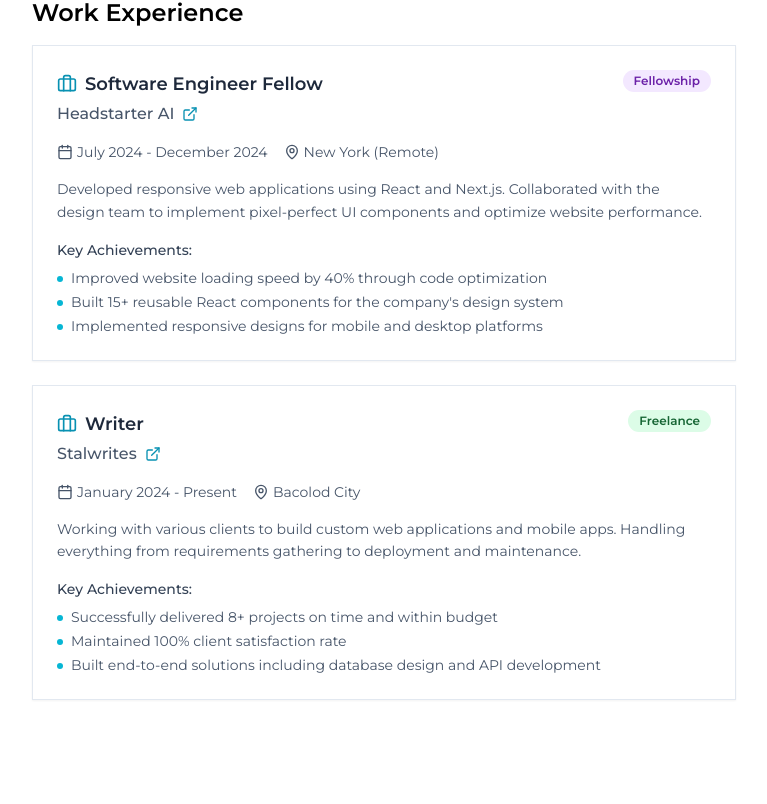
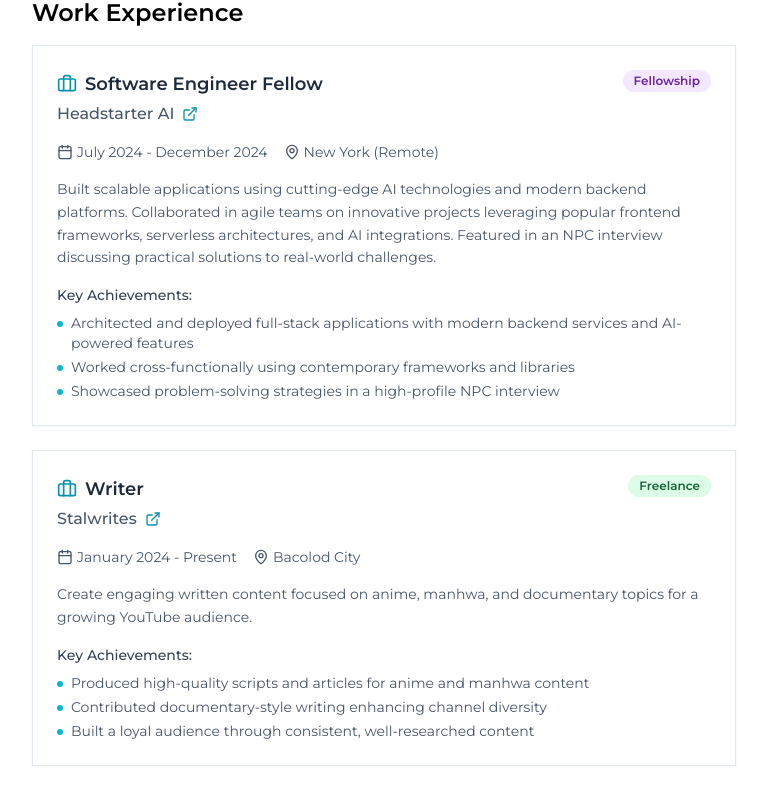
Before and after one commit to Polqt/portfolio, a Next.js app: page /about in a window 1280 px wide. Shown: the part 1490-2294 px from the top of the page, without its empty margins (256-1023 px from the left). Built offline with nearby package versions, Linux system fonts and the light colour scheme.

Commit message:
refactor: update Experience component with new descriptions and achievements; remove unused Timeline component

```diff
--- a/components/Experience.tsx
+++ b/components/Experience.tsx
@@ -11,11 +11,12 @@ const experienceData = [
     period: 'July 2024 - December 2024',
     type: 'Fellowship',
     description:
-      'Developed responsive web applications using React and Next.js. Collaborated with the design team to implement pixel-perfect UI components and optimize website performance.',
+      'Built scalable applications using cutting-edge AI technologies and modern backend platforms. Collaborated in agile teams on innovative projects leveraging popular frontend frameworks, serverless architectures, and AI integrations. Featured in an NPC interview discussing practical solutions to real-world challenges.',
+
     achievements: [
-      'Improved website loading speed by 40% through code optimization',
-      "Built 15+ reusable React components for the company's design system",
-      'Implemented responsive designs for mobile and desktop platforms',
+      'Architected and deployed full-stack applications with modern backend services and AI-powered features',
+      'Worked cross-functionally using contemporary frameworks and libraries',
+      'Showcased problem-solving strategies in a high-profile NPC interview',
     ],
     website: 'https://headstarter.co/',
   },
@@ -26,11 +27,11 @@ const experienceData = [
     period: 'January 2024 - Present',
     type: 'Freelance',
     description:
-      'Working with various clients to build custom web applications and mobile apps. Handling everything from requirements gathering to deployment and maintenance.',
+      'Create engaging written content focused on anime, manhwa, and documentary topics for a growing YouTube audience.',
     achievements: [
-      'Successfully delivered 8+ projects on time and within budget',
-      'Maintained 100% client satisfaction rate',
-      'Built end-to-end solutions including database design and API development',
+      'Produced high-quality scripts and articles for anime and manhwa content',
+      'Contributed documentary-style writing enhancing channel diversity',
+      'Built a loyal audience through consistent, well-researched content',
     ],
     website: 'https://stalwrites.com/',
   },
--- a/components/ui/timeline.tsx
+++ /dev/null
@@ -1,89 +0,0 @@
-"use client";
-import {
-  useScroll,
-  useTransform,
-  motion,
-} from "motion/react";
-import React, { useEffect, useRef, useState } from "react";
-
-interface TimelineEntry {
-  title: string;
-  content: React.ReactNode;
-}
-
-export const Timeline = ({ data }: { data: TimelineEntry[] }) => {
-  const ref = useRef<HTMLDivElement>(null);
-  const containerRef = useRef<HTMLDivElement>(null);
-  const [height, setHeight] = useState(0);
-
-  useEffect(() => {
-    if (ref.current) {
-      const rect = ref.current.getBoundingClientRect();
-      setHeight(rect.height);
-    }
-  }, [ref]);
-
-  const { scrollYProgress } = useScroll({
-    target: containerRef,
-    offset: ["start 10%", "end 50%"],
-  });
-
-  const heightTransform = useTransform(scrollYProgress, [0, 1], [0, height]);
-  const opacityTransform = useTransform(scrollYProgress, [0, 0.1], [0, 1]);
-
-  return (
-    <div
-      className="w-full bg-white dark:bg-neutral-950 font-sans md:px-10"
-      ref={containerRef}
-    >
-      <div className="max-w-7xl mx-auto py-20 px-4 md:px-8 lg:px-10">
-        <h2 className="text-lg md:text-4xl mb-4 text-black dark:text-white max-w-4xl">
-          Changelog from my journey
-        </h2>
-        <p className="text-neutral-700 dark:text-neutral-300 text-sm md:text-base max-w-sm">
-          I&apos;ve been working on Aceternity for the past 2 years. Here&apos;s
-          a timeline of my journey.
-        </p>
-      </div>
-
-      <div ref={ref} className="relative max-w-7xl mx-auto pb-20">
-        {data.map((item, index) => (
-          <div
-            key={index}
-            className="flex justify-start pt-10 md:pt-40 md:gap-10"
-          >
-            <div className="sticky flex flex-col md:flex-row z-40 items-center top-40 self-start max-w-xs lg:max-w-sm md:w-full">
-              <div className="h-10 absolute left-3 md:left-3 w-10 rounded-full bg-white dark:bg-black flex items-center justify-center">
-                <div className="h-4 w-4 rounded-full bg-neutral-200 dark:bg-neutral-800 border border-neutral-300 dark:border-neutral-700 p-2" />
-              </div>
-              <h3 className="hidden md:block text-xl md:pl-20 md:text-5xl font-bold text-neutral-500 dark:text-neutral-500 ">
-                {item.title}
-              </h3>
-            </div>
-
-            <div className="relative pl-20 pr-4 md:pl-4 w-full">
-              <h3 className="md:hidden block text-2xl mb-4 text-left font-bold text-neutral-500 dark:text-neutral-500">
-                {item.title}
-              </h3>
-              {item.content}{" "}
-            </div>
-          </div>
-        ))}
-        <div
-          style={{
-            height: height + "px",
-          }}
-          className="absolute md:left-8 left-8 top-0 overflow-hidden w-[2px] bg-[linear-gradient(to_bottom,var(--tw-gradient-stops))] from-transparent from-[0%] via-neutral-200 dark:via-neutral-700 to-transparent to-[99%]  [mask-image:linear-gradient(to_bottom,transparent_0%,black_10%,black_90%,transparent_100%)] "
-        >
-          <motion.div
-            style={{
-              height: heightTransform,
-              opacity: opacityTransform,
-            }}
-            className="absolute inset-x-0 top-0  w-[2px] bg-gradient-to-t from-purple-500 via-blue-500 to-transparent from-[0%] via-[10%] rounded-full"
-          />
-        </div>
-      </div>
-    </div>
-  );
-};
```
